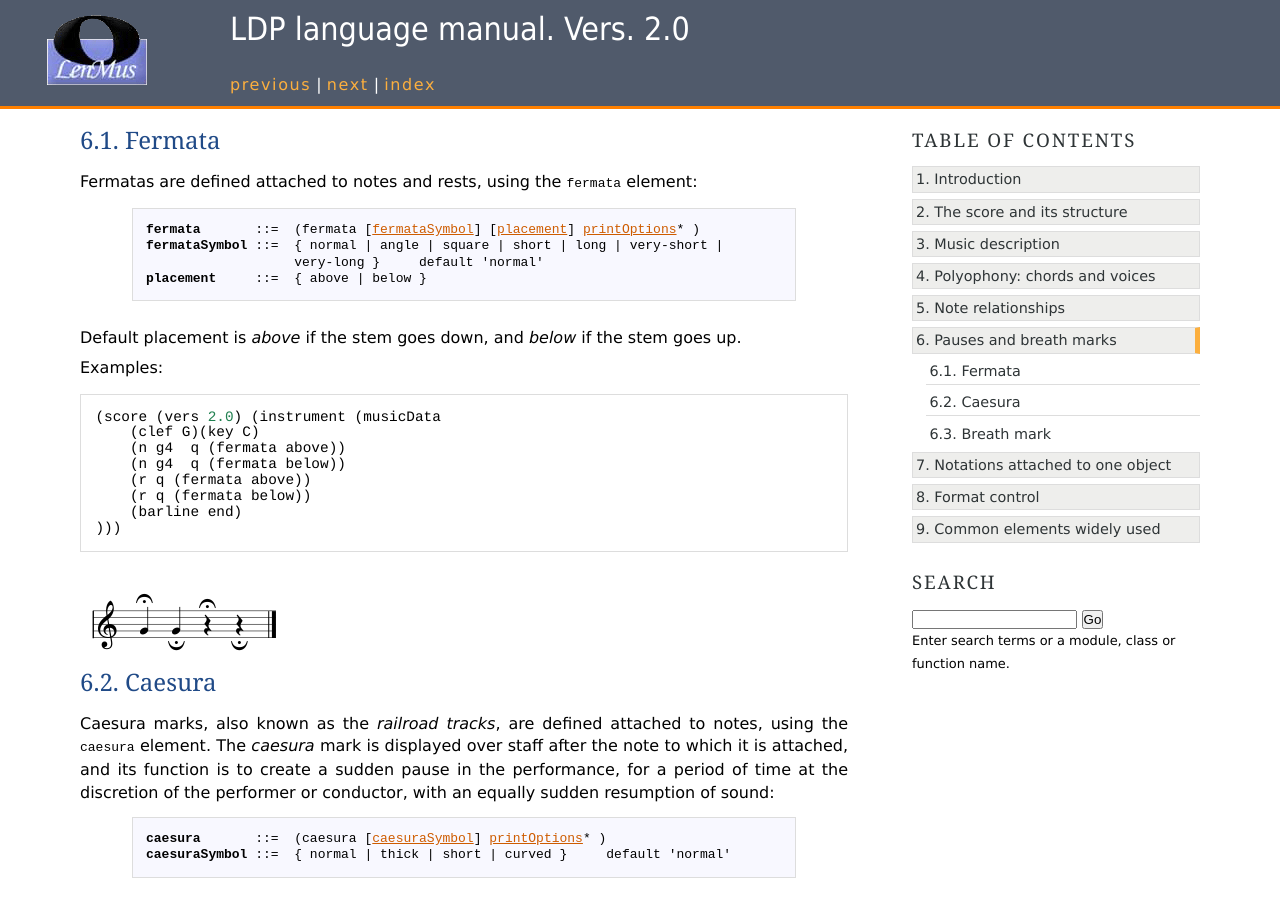
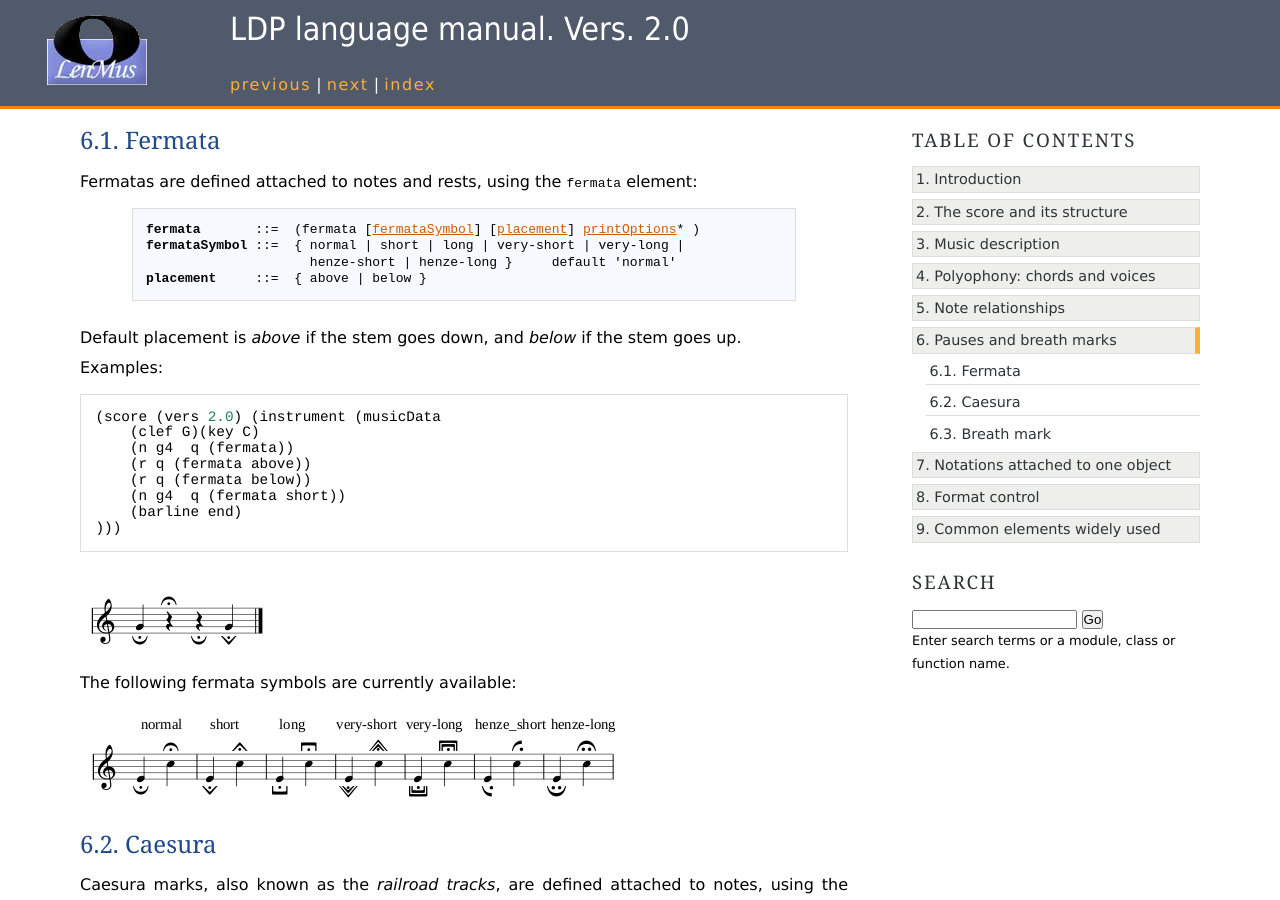
Before and after one commit to lenmus/ldp, a Sphinx documentation site: the page built from source/pauses/pauses.txt, in a window 1280 px wide and 900 px high. Built offline with Sphinx 7.4.7, drawn with Linux system fonts in a browser that asks for light colours.

Commit message:
Finish fermata documentation

```diff
--- a/source/auxobjs/graphical-objects.txt
+++ b/source/auxobjs/graphical-objects.txt
@@ -3,7 +3,7 @@
 Lines
 ----------
 
-Lines cane be defined in any staff object, using the :token:`line` element:
+Lines can be defined in any staff object, using the :token:`line` element:
 
 .. rst-class:: bnf-rule
 .. productionlist:: *
--- a/source/pauses/pauses.txt
+++ b/source/pauses/pauses.txt
@@ -9,8 +9,8 @@ Fermatas are defined attached to notes and rests, using the :token:`fermata` ele
 .. rst-class:: bnf-rule
 .. productionlist:: *
     fermata : (fermata [`fermataSymbol`] [`placement`] `printOptions`* )
-    fermataSymbol : { normal | angle | square | short | long | very-short |
-                  : very-long }     default 'normal'
+    fermataSymbol : { normal | short | long | very-short | very-long |
+                  :   henze-short | henze-long }     default 'normal'
     placement : { above | below }
 
 Default placement is *above* if the stem goes down, and *below* if the stem goes up.
@@ -19,14 +19,18 @@ Examples::
 
     (score (vers 2.0) (instrument (musicData
         (clef G)(key C)
-        (n g4  q (fermata above))
-        (n g4  q (fermata below))
+        (n g4  q (fermata))
         (r q (fermata above))
         (r q (fermata below))
+        (n g4  q (fermata short))
         (barline end)
     )))
 
 .. image:: ../figures/fermata-01.png
+
+The following fermata symbols are currently available:
+
+.. image:: ../figures/fermata-02.png
 
 
 
```
Also changed, not shown: source/figures/fermata-01.png, source/figures/fermata-02.png (added), source/figures/spacer-01.png (added), 2 other files.
